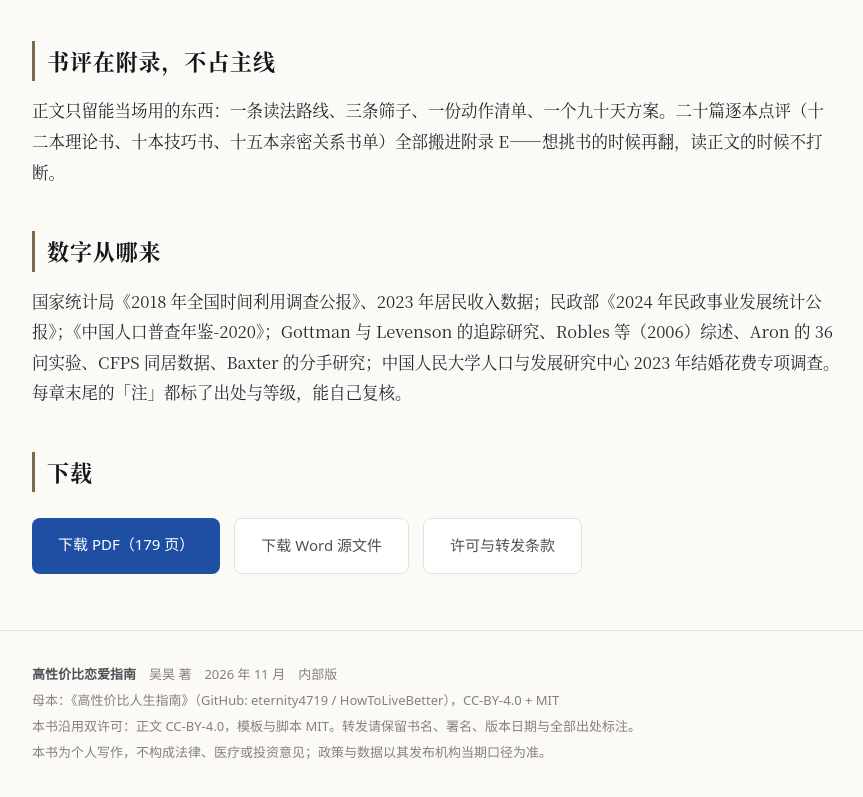
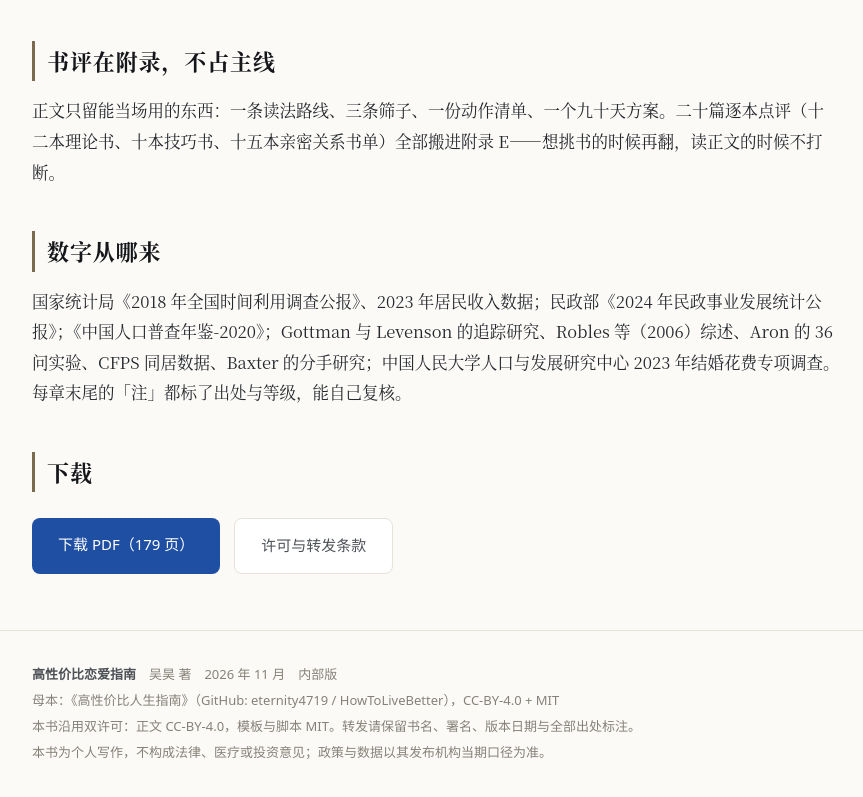
Before and after one commit to wwj5/HowToLoveBetter, a plain HTML site: page index.html in a window 1280 px wide. Shown: the part 1224-2021 px from the top of the page, without its empty margins (204-1067 px from the left). Drawn offline with Linux system fonts and the light colour scheme.

Commit message:
去掉 Word 源文件的引用（README、许可、发布页）

```diff
--- a/index.html
+++ b/index.html
@@ -114,7 +114,6 @@
   <h2>下载</h2>
   <div class="download">
     <a class="btn primary" href="高性价比恋爱指南.pdf">下载 PDF（179 页）</a>
-    <a class="btn ghost" href="源文件/高性价比恋爱指南_全本.docx">下载 Word 源文件</a>
     <a class="btn ghost" href="许可与转发条款.md">许可与转发条款</a>
   </div>
 </main>
```
Also changed, not shown: 2 other files.
